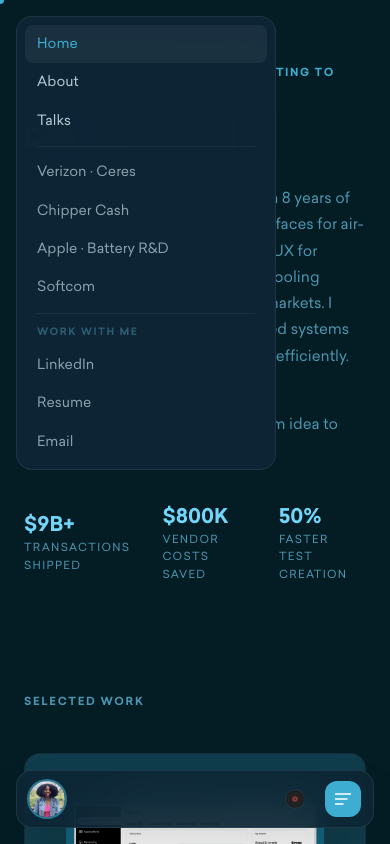
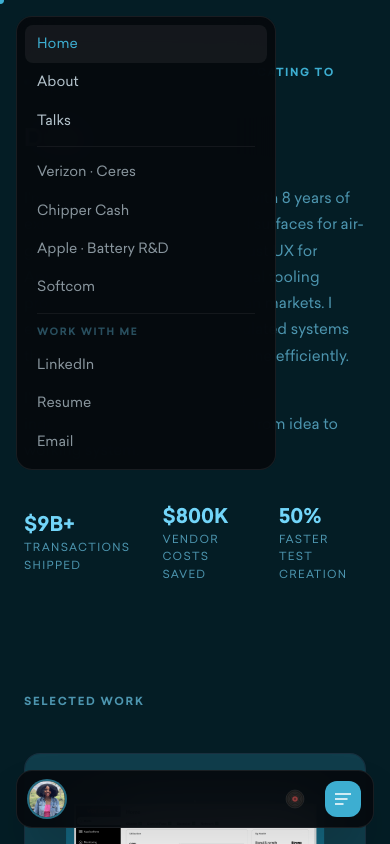
Before and after one commit to dikethelmak/portfolio-website, a Next.js app: page / in a window 390 px wide. Both pictures are taken after a click on the button 343 px from the left and 799 px from the top of the page. Shown: the top 844 px of the page. Built offline with nearby package versions, Linux system fonts and the light colour scheme.

Commit message:
Update nav bg to deep near-black across mobile and desktop

```diff
--- a/src/components/Navigation.tsx
+++ b/src/components/Navigation.tsx
@@ -100,7 +100,7 @@
         ref={navRef}
         className="hidden md:flex fixed bottom-6 left-1/2 -translate-x-1/2 z-50 items-center gap-0.5 px-2 py-2 rounded-full shadow-2xl"
         style={{
-          background: 'rgba(13, 37, 53, 0.75)',
+          background: 'rgba(6, 10, 14, 0.75)',
           backdropFilter: 'blur(20px)',
           border: '1px solid rgba(255,255,255,0.08)',
         }}
@@ -153,7 +153,7 @@
                 transition={{ duration: 0.15, ease: 'easeOut' }}
                 className="absolute bottom-full left-1/2 -translate-x-1/2 mb-3 min-w-[180px] rounded-2xl py-2 shadow-2xl overflow-hidden"
                 style={{
-                  background: 'rgba(13, 37, 53, 0.97)',
+                  background: 'rgba(6, 10, 14, 0.97)',
                   backdropFilter: 'blur(20px)',
                   border: '1px solid rgba(255,255,255,0.08)',
                 }}
@@ -232,7 +232,7 @@
                 transition={{ duration: 0.15, ease: 'easeOut' }}
                 className="absolute bottom-full right-0 mb-3 min-w-[160px] rounded-2xl py-2 shadow-2xl overflow-hidden"
                 style={{
-                  background: 'rgba(13, 37, 53, 0.97)',
+                  background: 'rgba(6, 10, 14, 0.97)',
                   backdropFilter: 'blur(20px)',
                   border: '1px solid rgba(255,255,255,0.08)',
                 }}
@@ -313,7 +313,7 @@
                 transition={{ duration: 0.15, ease: 'easeOut' }}
                 className="absolute bottom-full right-0 mb-3 w-[200px] rounded-2xl overflow-hidden shadow-2xl"
                 style={{
-                  background: 'rgba(13, 37, 53, 0.97)',
+                  background: 'rgba(6, 10, 14, 0.97)',
                   backdropFilter: 'blur(20px)',
                   border: '1px solid rgba(255,255,255,0.08)',
                 }}
@@ -348,7 +348,7 @@
       <div
         className="md:hidden fixed bottom-4 left-4 right-4 z-50 flex items-center gap-3 px-3 py-2.5 rounded-2xl shadow-2xl"
         style={{
-          background: 'rgba(13, 37, 53, 0.92)',
+          background: 'rgba(6, 10, 14, 0.96)',
           backdropFilter: 'blur(24px)',
           border: '1px solid rgba(255,255,255,0.08)',
         }}
@@ -432,7 +432,7 @@
               transition={{ duration: 0.18, ease: 'easeOut' }}
               className="fixed top-4 left-4 z-[60] md:hidden rounded-2xl overflow-hidden w-[260px]"
               style={{
-                background: 'rgba(13, 37, 53, 0.97)',
+                background: 'rgba(6, 10, 14, 0.97)',
                 backdropFilter: 'blur(20px)',
                 border: '1px solid rgba(255,255,255,0.08)',
               }}
```
